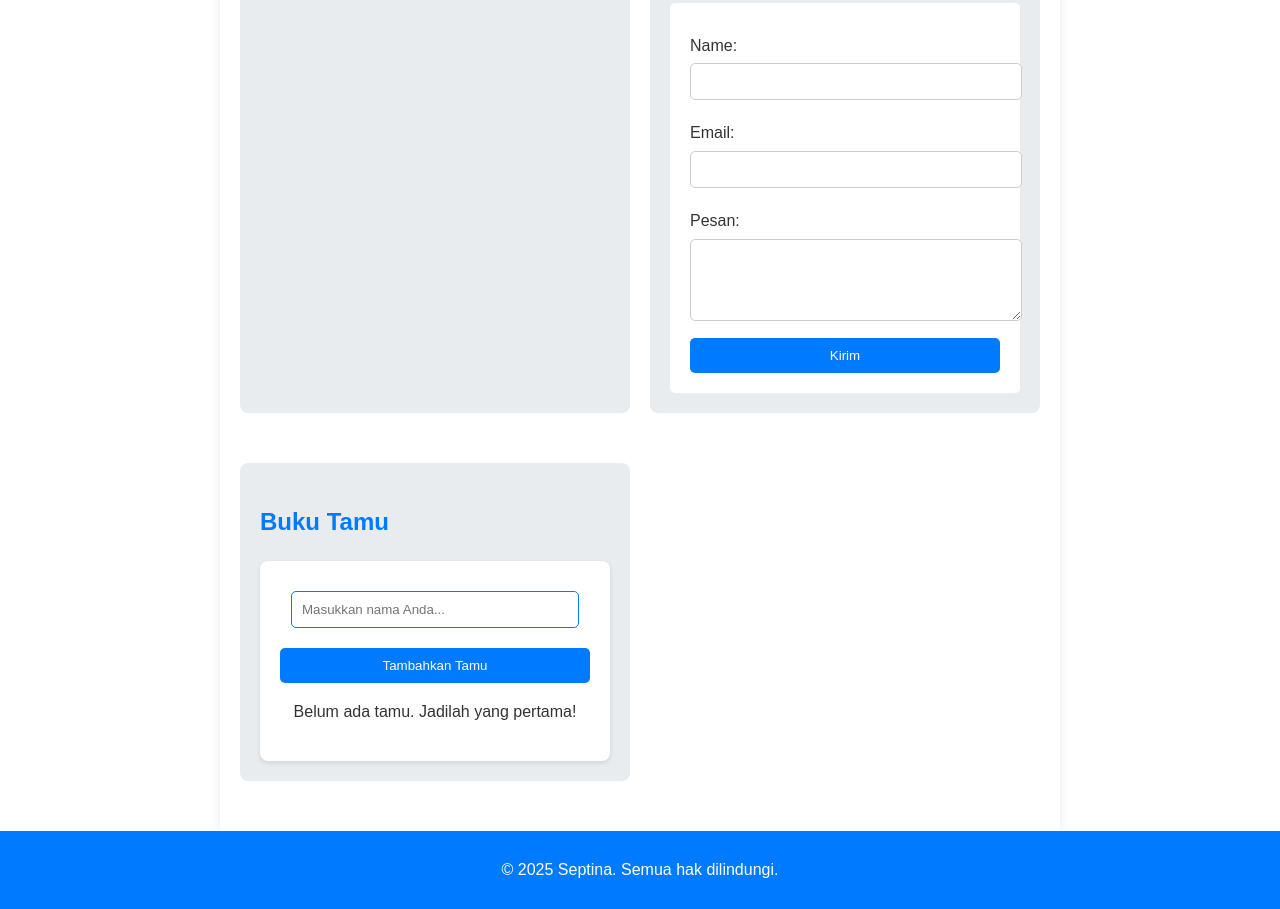
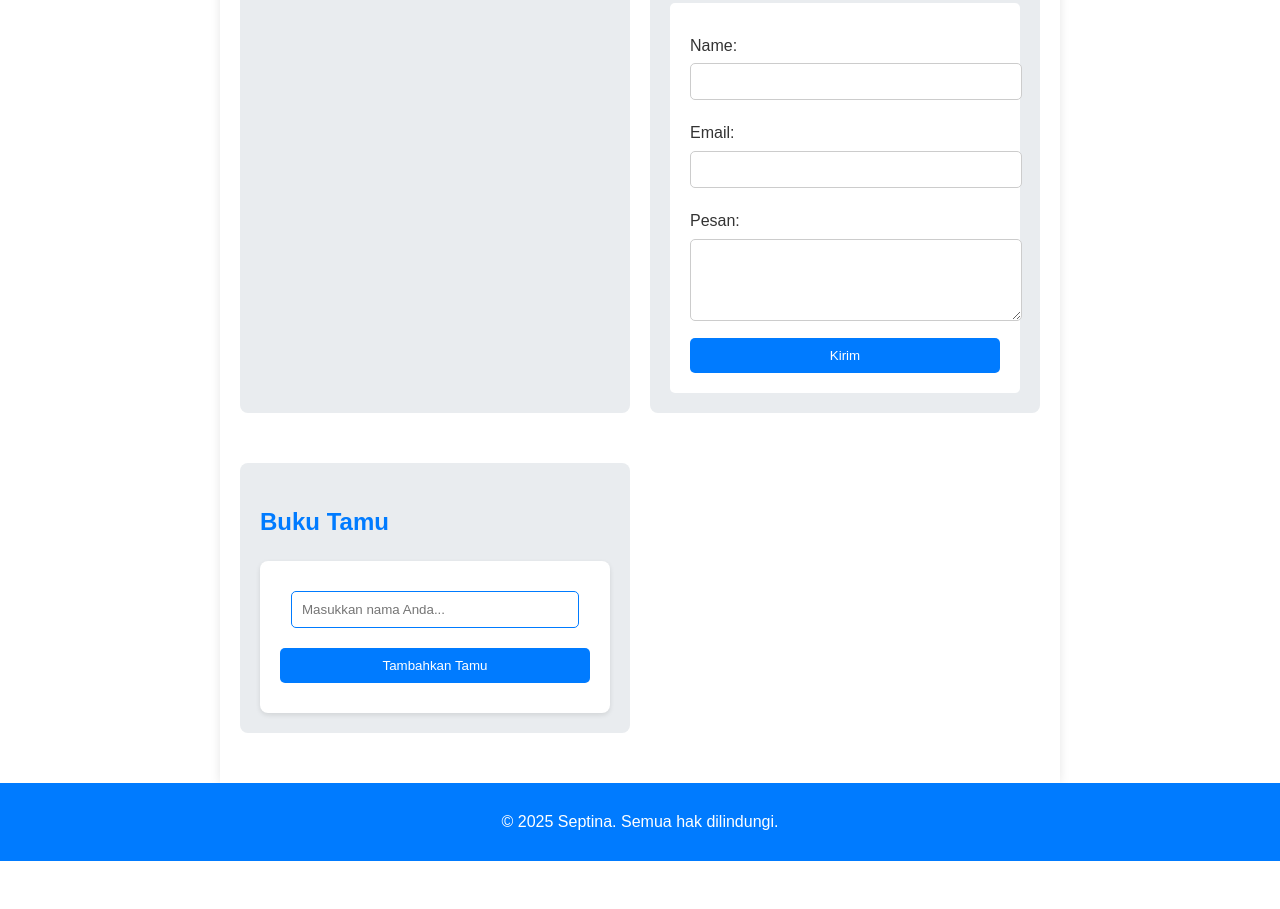
Before and after one commit to septinaaa/pw-tugas-5, a plain HTML site: page index.html in a window 1280 px wide. Shown: the part 1369-2278 px from the top of the page. After the commit the page ends 2230 px from the top, so only its background shows below. Drawn offline with Linux system fonts and the light colour scheme.

Commit message:
Update index.html

```diff
--- a/index.html
+++ b/index.html
@@ -272,7 +272,6 @@
                 <input type="text" id="guest-name" placeholder="Masukkan nama Anda..." required>
                 <button onclick="addMessage()">Tambahkan Tamu</button>
                 <div class="messages" id="messages">
-                    <p>Belum ada tamu. Jadilah yang pertama!</p>
                 </div>
             </div>
         </section>
```
